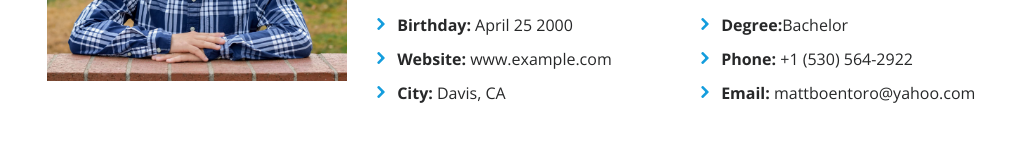
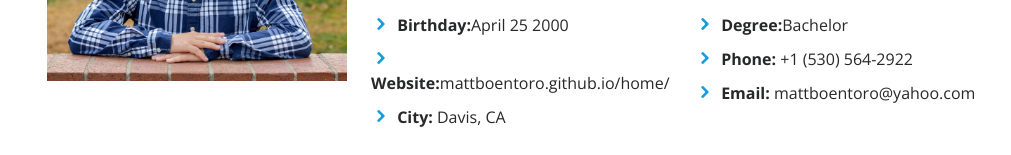
Before and after one commit to mattboentoro/home, a plain HTML site: page index.html in a window 1280 px wide. Shown: the part 1187-1342 px from the top of the page, without its empty margins (269-1280 px from the left). Drawn offline with nearby package versions, Linux system fonts and the light colour scheme.

Commit message:
Update index.html

```diff
--- a/index.html
+++ b/index.html
@@ -94,8 +94,8 @@
             <div class="row">
               <div class="col-lg-6">
                 <ul>
-                  <li><i class="icofont-rounded-right"></i> <strong>Birthday:</strong> April 25 2000</li>
-                  <li><i class="icofont-rounded-right"></i> <strong>Website:</strong> www.example.com</li>
+                  <li><i class="icofont-rounded-right"></i> <strong>Birthday:</strong>April 25 2000</li>
+                  <li><i class="icofont-rounded-right"></i> <strong>Website:</strong>mattboentoro.github.io/home/</li>
                   <li><i class="icofont-rounded-right"></i> <strong>City:</strong> Davis, CA</li>
                 </ul>
               </div>
```
